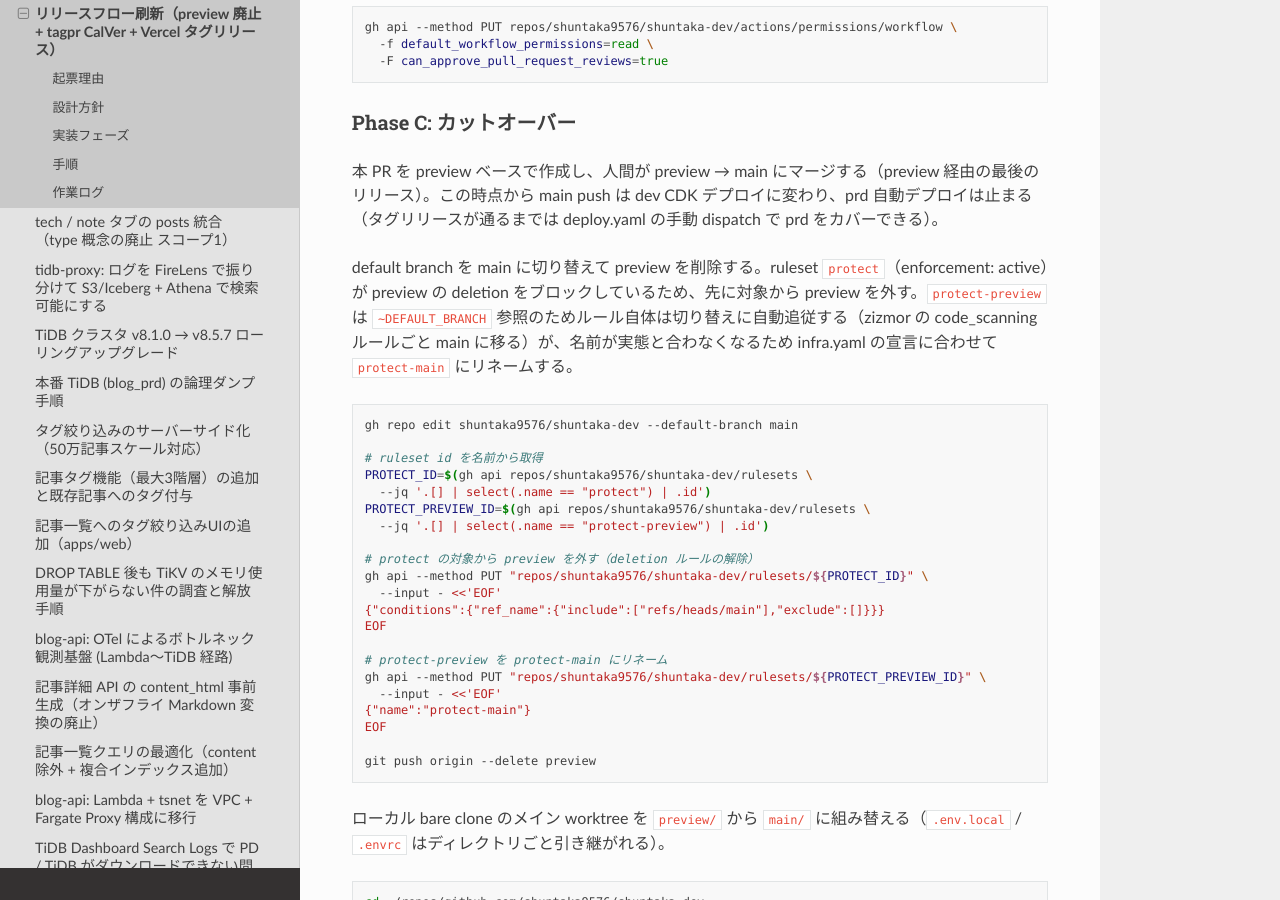
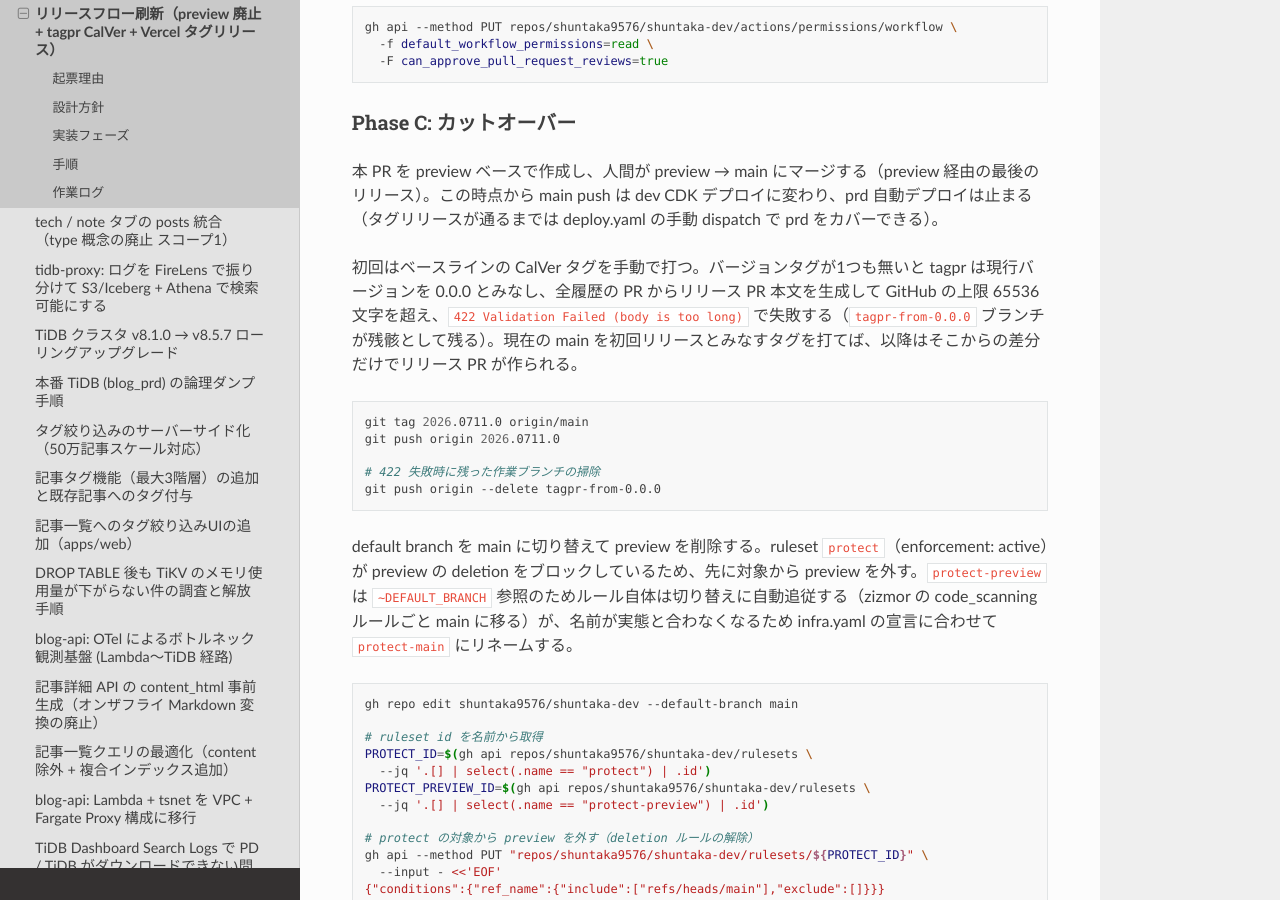
Before and after one commit to shuntaka9576/shuntaka-dev, a Sphinx documentation site: the page built from docs/source/98_tasks/2026-07-11-release-flow-tagpr-calver/index.md, in a window 1280 px wide and 900 px high, scrolled down 1713 px. Built offline with Sphinx 7.4.7 and the Read the Docs theme 3.1.0, drawn with Linux system fonts in a browser that asks for light colours; some of the changed text lies outside the part shown.

Commit message:
docs: tagpr 初回導入時のベースラインタグ手順を追記

````diff
--- a/docs/source/98_tasks/2026-07-11-release-flow-tagpr-calver/index.md
+++ b/docs/source/98_tasks/2026-07-11-release-flow-tagpr-calver/index.md
@@ -57,6 +57,16 @@ gh api --method PUT repos/shuntaka9576/shuntaka-dev/actions/permissions/workflow
 
 本 PR を preview ベースで作成し、人間が preview → main にマージする（preview 経由の最後のリリース）。この時点から main push は dev CDK デプロイに変わり、prd 自動デプロイは止まる（タグリリースが通るまでは deploy.yaml の手動 dispatch で prd をカバーできる）。
 
+初回はベースラインの CalVer タグを手動で打つ。バージョンタグが1つも無いと tagpr は現行バージョンを 0.0.0 とみなし、全履歴の PR からリリース PR 本文を生成して GitHub の上限 65536 文字を超え、`422 Validation Failed (body is too long)` で失敗する（`tagpr-from-0.0.0` ブランチが残骸として残る）。現在の main を初回リリースとみなすタグを打てば、以降はそこからの差分だけでリリース PR が作られる。
+
+```bash
+git tag 2026.0711.0 origin/main
+git push origin 2026.0711.0
+
+# 422 失敗時に残った作業ブランチの掃除
+git push origin --delete tagpr-from-0.0.0
+```
+
 default branch を main に切り替えて preview を削除する。ruleset `protect`（enforcement: active）が preview の deletion をブロックしているため、先に対象から preview を外す。`protect-preview` は `~DEFAULT_BRANCH` 参照のためルール自体は切り替えに自動追従する（zizmor の code_scanning ルールごと main に移る）が、名前が実態と合わなくなるため infra.yaml の宣言に合わせて `protect-main` にリネームする。
 
 ```bash
@@ -113,3 +123,5 @@ cd main && direnv allow .
 - Phase B: Actions ワークフロー権限を gh api で変更し、`can_approve_pull_request_reviews: true`（`default_workflow_permissions: read` は維持）を確認
 - live ruleset を調査。`protect` は manifest 宣言（disabled）と異なり active、`protect-preview` には手動追加の code_scanning（zizmor）ルールがあり直接 push をブロックする。preview 削除前に `protect` の対象から preview を外す手順を Phase C に追記し、infra.yaml の `protect` enforcement を active に同期
 - Songmu/tagpr の SHA ピンを v1 タグの annotated tag オブジェクト SHA で書いていたため zizmor の ref-version-mismatch が発生。v1.20.0 のコミット SHA（e84001b）に修正
+- カットオーバー実施（default branch 切替 → main へ code_scanning ルールが自動追従、以降 main への直接 push は不可で PR 経由に）
+- tagpr 初回実行がリリース PR 本文の 65536 文字上限超過（422）で失敗。タグ未作成のため全履歴から本文を生成したのが原因で、ベースラインタグ `2026.0711.0` を手動で打つ対処を Phase C に追記
````
Also changed, not shown: docs/source/01_開発ドキュメント/01_development.md (+7 -0 lines).
